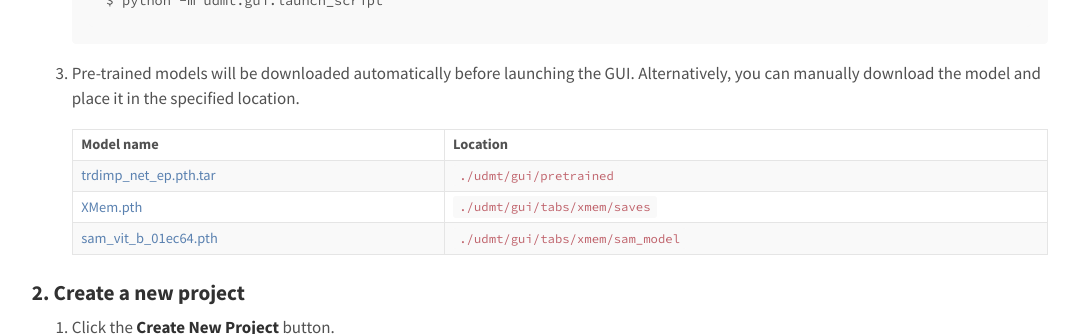
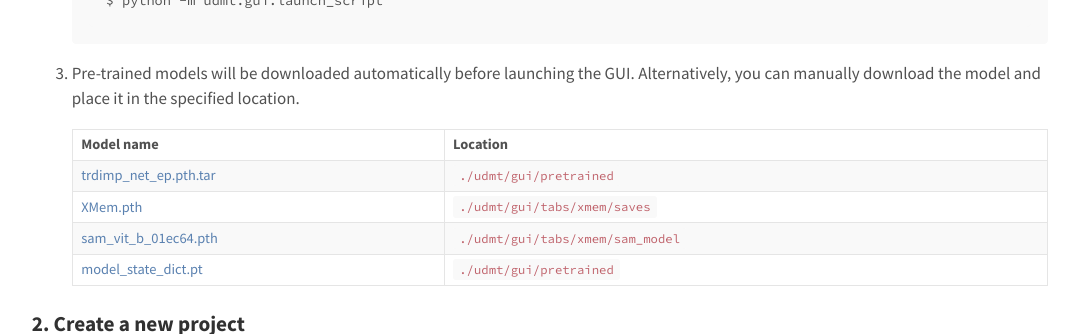
Before and after one commit to cabooster/UDMT, a Jekyll site: the page built from Tutorial.md, in a window 1280 px wide and 900 px high, scrolled down 2639 px, cut to the strip 0-334 px from the top of the window. Shown: the whole strip, without its empty margins (100-1179 px from the left). Built offline with Jekyll 4.4.1, drawn with Linux system fonts in a browser that asks for light colours.

Commit message:
Update Tutorial.md

```diff
--- a/Tutorial.md
+++ b/Tutorial.md
@@ -106,6 +106,7 @@ If you encounter any issues during installation or usage, please refer to the [Q
    | [trdimp_net_ep.pth.tar](https://zenodo.org/records/14671891/files/trdimp_net_ep.pth.tar?download=1) | `./udmt/gui/pretrained`          |
    | [XMem.pth](https://zenodo.org/records/14671891/files/XMem.pth?download=1) | `./udmt/gui/tabs/xmem/saves`     |
    | [sam_vit_b_01ec64.pth](https://zenodo.org/records/14671891/files/sam_vit_b_01ec64.pth?download=1) | `./udmt/gui/tabs/xmem/sam_model` |
+   | [model_state_dict.pt](https://zenodo.org/records/16625810/files/model_state_dict.pt?download=1) | `./udmt/gui/pretrained`          |
 
 ### 2. Create a new project
 
```
